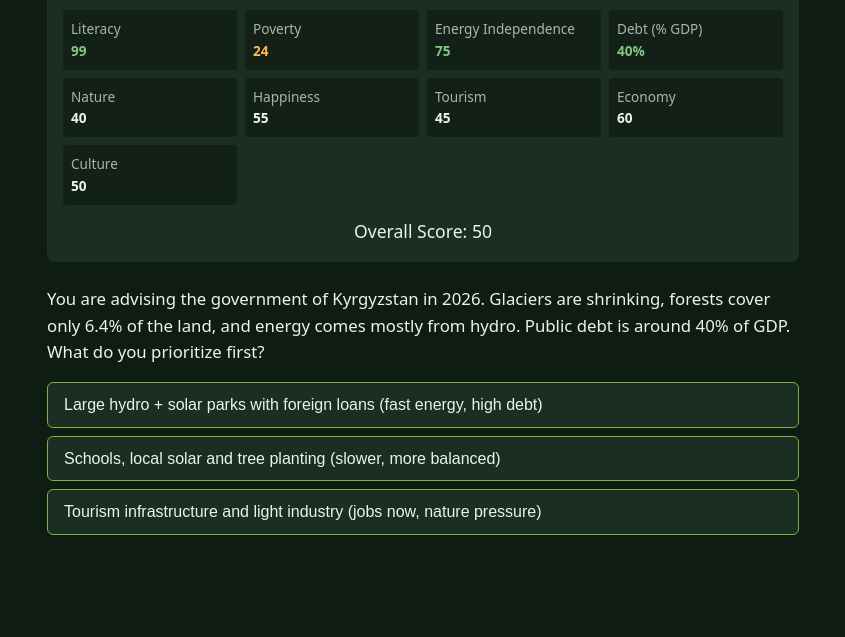
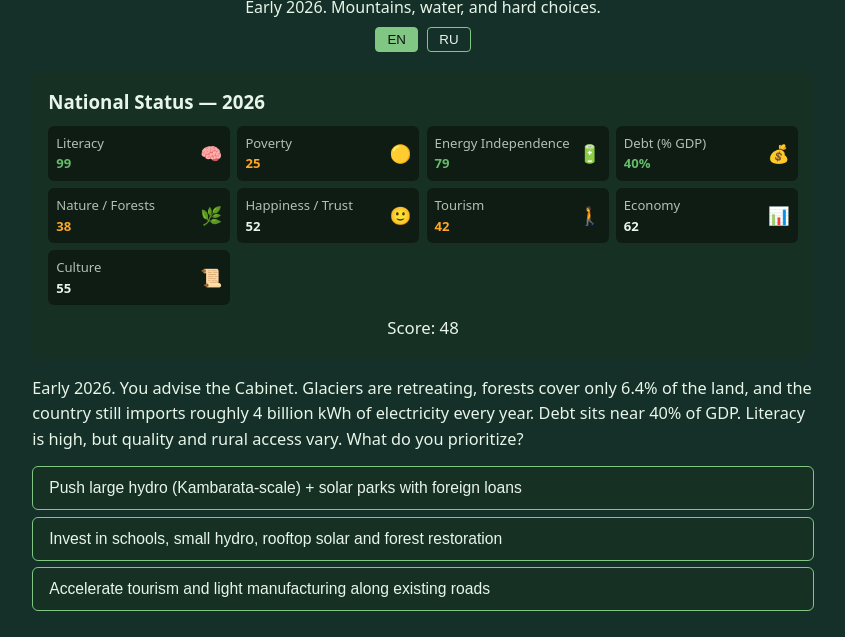
Before and after one commit to pathmaker7/cursor_hackathon_naryn, a plain HTML site: page index.html in a window 1280 px wide. Shown: the part 203-840 px from the top of the page, without its empty margins (217-1062 px from the left). Before the commit the page ends 800 px from the top, so only its background shows below. Drawn offline with Linux system fonts and the light colour scheme.

Commit message:
Realistic 2026 Kyrgyzstan stats, Kalpak prosperity visuals, stickers, leaderboard

```diff
--- a/index.html
+++ b/index.html
@@ -9,16 +9,20 @@
 <body>
   <div class="container">
     <header>
+      <div id="kalpak-area" class="kalpak-area">
+        <div id="kalpak" class="kalpak">⛰️</div>
+        <div id="prosperity-label" class="prosperity-label"></div>
+      </div>
       <h1 id="title">SolarPunk Kyrgyzstan</h1>
-      <p id="subtitle">Decisions shape the future. Repair is possible.</p>
+      <p id="subtitle">Early 2026. Decisions shape the future.</p>
       <div class="lang-switch">
         <button id="lang-en" class="lang-btn active">EN</button>
         <button id="lang-ru" class="lang-btn">RU</button>
       </div>
     </header>
 
-    <div id="stats-panel" class="stats-panel hidden">
-      <h3 id="stats-title">Current Status</h3>
+    <div id="stats-panel" class="stats-panel">
+      <h3 id="stats-title">Current Status (Early 2026)</h3>
       <div id="stats-grid" class="stats-grid"></div>
       <div id="score-display" class="score"></div>
     </div>
@@ -29,12 +33,11 @@
     <div id="game-over" class="game-over hidden">
       <h2 id="end-title">End of Path</h2>
       <p id="end-text"></p>
+      <div id="leaderboard" class="leaderboard"></div>
       <button id="restart">Restart</button>
     </div>
   </div>
 
-  <script src="https://cdn.jsdelivr.net/npm/inkjs@2.2.2/dist/ink.js"></script>
-  <script src="story.js"></script>
   <script src="main.js"></script>
 </body>
 </html>
--- a/main.js
+++ b/main.js
@@ -1,78 +1,99 @@
-// SolarPunk Kyrgyzstan - Branching Decision Simulator
-// Pure JS implementation for easy browser deploy
+// SolarPunk Kyrgyzstan — Evidence-based branching simulator
+// Starting stats grounded in early-2026 data (IMF, World Bank, national sources)
 
 const translations = {
   en: {
     title: "SolarPunk Kyrgyzstan",
-    subtitle: "Decisions shape the future. Repair is possible.",
-    statsTitle: "Status after 3 years",
-    restart: "Restart",
-    loseDebt: "Debt exceeded critical level. The country defaulted.",
-    loseLiteracy: "Literacy collapsed. The next generation is lost.",
-    loseNature: "Nature was destroyed beyond recovery.",
-    loseHappiness: "Social collapse. Trust and happiness hit zero.",
-    win: "A balanced path. Not perfect, but the mountains are still green and the lights are on.",
-    score: "Overall Score"
+    subtitle: "Early 2026. Mountains, water, and hard choices.",
+    statsTitle: "National Status",
+    restart: "Play Again",
+    loseDebt: "Debt crossed the danger zone. Creditors stopped lending. Default.",
+    loseLiteracy: "Literacy fell too far. The next generation cannot rebuild.",
+    loseNature: "Forests and glaciers are beyond recovery. The land is dying.",
+    loseHappiness: "Trust collapsed. People stopped cooperating.",
+    win: "The country held together. Not perfect, but the mountains are still green and the lights stay on.",
+    score: "Score",
+    prosperity: ["Struggling", "Stabilizing", "Growing", "Flourishing"],
+    leaderboard: "Local Leaderboard"
   },
   ru: {
     title: "СоларПанк Кыргызстан",
-    subtitle: "Решения формируют будущее. Исправление возможно.",
-    statsTitle: "Статус через 3 года",
-    restart: "Начать заново",
-    loseDebt: "Долг превысил критический уровень. Страна объявила дефолт.",
-    loseLiteracy: "Грамотность рухнула. Потеряно следующее поколение.",
-    loseNature: "Природа уничтожена без возможности восстановления.",
-    loseHappiness: "Социальный коллапс. Доверие и счастье на нуле.",
-    win: "Сбалансированный путь. Не идеально, но горы всё ещё зелёные, а свет горит.",
-    score: "Общий балл"
+    subtitle: "Начало 2026. Горы, вода и сложные решения.",
+    statsTitle: "Статус страны",
+    restart: "Играть снова",
+    loseDebt: "Долг вошёл в опасную зону. Кредиторы остановились. Дефолт.",
+    loseLiteracy: "Грамотность упала слишком низко. Следующее поколение не сможет восстановить страну.",
+    loseNature: "Леса и ледники за гранью восстановления. Земля умирает.",
+    loseHappiness: "Доверие рухнуло. Люди перестали сотрудничать.",
+    win: "Страна удержалась. Не идеально, но горы ещё зелёные, а свет горит.",
+    score: "Балл",
+    prosperity: ["Тяжело", "Стабилизация", "Рост", "Процветание"],
+    leaderboard: "Локальный рейтинг"
   }
 };
 
+// Realistic early-2026 baselines (percentages)
+// Literacy ~99.6%, national poverty ~25%, debt ~40% GDP, energy self-sufficiency ~79% (15.5/19.6), forest cover 6.4% → nature index ~38
+const BASE_STATE = {
+  literacy: 99,
+  poverty: 25,
+  energy: 79,
+  debt: 40,
+  nature: 38,
+  happiness: 52,
+  tourism: 42,
+  economy: 62,
+  culture: 55
+};
+
 const STATS = [
-  { key: "literacy", labelEn: "Literacy", labelRu: "Грамотность", min: 0, max: 100, criticalLow: 70 },
-  { key: "poverty", labelEn: "Poverty", labelRu: "Бедность", min: 0, max: 100, criticalHigh: 50 },
-  { key: "energy", labelEn: "Energy Independence", labelRu: "Энергонезависим.", min: 0, max: 100, criticalLow: 30 },
-  { key: "debt", labelEn: "Debt (% GDP)", labelRu: "Долг (% ВВП)", min: 0, max: 600, criticalHigh: 200 },
-  { key: "nature", labelEn: "Nature", labelRu: "Природа", min: 0, max: 100, criticalLow: 15 },
-  { key: "happiness", labelEn: "Happiness", labelRu: "Счастье", min: 0, max: 100, criticalLow: 20 },
-  { key: "tourism", labelEn: "Tourism", labelRu: "Туризм", min: 0, max: 100 },
-  { key: "economy", labelEn: "Economy", labelRu: "Экономика", min: 0, max: 100 },
-  { key: "culture", labelEn: "Culture", labelRu: "Культура", min: 0, max: 100 }
+  { key: "literacy", labelEn: "Literacy", labelRu: "Грамотность", criticalLow: 75, sticker: (v) => v >= 98 ? "🧠" : v >= 90 ? "📚" : v >= 80 ? "😐" : "😵" },
+  { key: "poverty", labelEn: "Poverty", labelRu: "Бедность", criticalHigh: 45, sticker: (v) => v <= 15 ? "💚" : v <= 25 ? "🟡" : "🔴" },
+  { key: "energy", labelEn: "Energy Independence", labelRu: "Энергонезависим.", criticalLow: 40, sticker: (v) => v >= 90 ? "⚡" : v >= 70 ? "🔋" : "⚠️" },
+  { key: "debt", labelEn: "Debt (% GDP)", labelRu: "Долг (% ВВП)", criticalHigh: 180, sticker: (v) => v >= 120 ? "💸" : v >= 70 ? "📉" : "💰" },
+  { key: "nature", labelEn: "Nature / Forests", labelRu: "Природа / Леса", criticalLow: 18, sticker: (v) => v >= 55 ? "🌲" : v >= 35 ? "🌿" : "🏜️" },
+  { key: "happiness", labelEn: "Happiness / Trust", labelRu: "Счастье / Доверие", criticalLow: 25, sticker: (v) => v >= 70 ? "😊" : v >= 45 ? "🙂" : "😟" },
+  { key: "tourism", labelEn: "Tourism", labelRu: "Туризм", sticker: (v) => v >= 60 ? "🏔️" : "🚶" },
+  { key: "economy", labelEn: "Economy", labelRu: "Экономика", sticker: (v) => v >= 70 ? "📈" : v >= 50 ? "📊" : "📉" },
+  { key: "culture", labelEn: "Culture", labelRu: "Культура", sticker: (v) => v >= 65 ? "🎭" : "📜" }
 ];
 
 let lang = "en";
 let state = {};
 let year = 2026;
 let score = 0;
-let history = [];
+let currentScene = "start";
 
 function initState() {
-  state = {
-    literacy: 99,
-    poverty: 24,
-    energy: 75,
-    debt: 40,
-    nature: 40,
-    happiness: 55,
-    tourism: 45,
-    economy: 60,
-    culture: 50
-  };
+  state = { ...BASE_STATE };
   year = 2026;
-  score = 50;
-  history = [];
+  score = 48;
+  currentScene = "start";
+  document.body.className = "";
 }
 
 function getText(key) {
   return translations[lang][key] || key;
 }
 
-function updateUI() {
-  document.getElementById("title").textContent = getText("title");
-  document.getElementById("subtitle").textContent = getText("subtitle");
-  document.getElementById("stats-title").textContent = getText("statsTitle");
-  document.getElementById("restart").textContent = getText("restart");
-  renderStats();
+function prosperityLevel() {
+  const avg = (state.nature + state.happiness + state.energy + (100 - state.poverty) + Math.max(0, 100 - state.debt / 2)) / 5;
+  if (avg >= 70) return 3;
+  if (avg >= 55) return 2;
+  if (avg >= 40) return 1;
+  return 0;
+}
+
+function updateVisuals() {
+  const level = prosperityLevel();
+  const kalpak = document.getElementById("kalpak");
+  const label = document.getElementById("prosperity-label");
+  kalpak.className = "kalpak level-" + level;
+  label.textContent = getText("prosperity")[level];
+  document.body.className = "prosper-" + level;
+  // Kalpak gets greener / more golden as country prospers
+  if (level >= 2) kalpak.textContent = "🏔️";
+  else kalpak.textContent = "⛰️";
 }
 
 function renderStats() {
@@ -83,130 +104,143 @@
     let cls = "";
     if (s.criticalLow && val < s.criticalLow) cls = "bad";
     else if (s.criticalHigh && val > s.criticalHigh) cls = "bad";
-    else if (val > 70 || (s.key === "poverty" && val < 20) || (s.key === "debt" && val < 50)) cls = "good";
-    else if (val < 40) cls = "warn";
+    else if ((s.key === "poverty" && val < 20) || (s.key === "debt" && val < 55) || val > 75) cls = "good";
+    else if (val < 45) cls = "warn";
     const label = lang === "ru" ? s.labelRu : s.labelEn;
-    grid.innerHTML += `<div class="stat ${cls}"><div class="label">${label}</div><div class="value">${val}${s.key === "debt" ? "%" : ""}</div></div>`;
+    const sticker = s.sticker ? s.sticker(val) : "";
+    const unit = s.key === "debt" ? "%" : "";
+    grid.innerHTML += `<div class="stat ${cls}"><div><div class="label">${label}</div><div class="value">${val}${unit}</div></div><span class="sticker">${sticker}</span></div>`;
   });
   document.getElementById("score-display").textContent = `${getText("score")}: ${score}`;
-  document.getElementById("stats-panel").classList.remove("hidden");
-}
-
-function checkLose() {
-  if (state.debt >= 200) return getText("loseDebt");
-  if (state.literacy <= 70) return getText("loseLiteracy");
-  if (state.nature <= 15) return getText("loseNature");
-  if (state.happiness <= 20) return getText("loseHappiness");
-  return null;
+  document.getElementById("stats-title").textContent = `${getText("statsTitle")} — ${year}`;
+  updateVisuals();
 }
 
 function applyEffects(effects) {
   for (const [k, v] of Object.entries(effects)) {
-    if (state[k] !== undefined) state[k] = Math.max(0, Math.min(k === "debt" ? 600 : 100, state[k] + v));
+    if (state[k] !== undefined) {
+      const max = k === "debt" ? 600 : 100;
+      state[k] = Math.max(0, Math.min(max, state[k] + v));
+    }
   }
-  // Simple score: average of good stats minus bad ones
   const good = (state.literacy + state.energy + state.nature + state.happiness + state.tourism + state.economy + state.culture) / 7;
-  const bad = (state.poverty + Math.min(state.debt, 100)) / 2;
-  score = Math.round(good - bad * 0.4);
+  const bad = (state.poverty * 0.6 + Math.min(state.debt, 150) * 0.25);
+  score = Math.max(0, Math.round(good - bad * 0.35));
+}
+
+function checkLose() {
+  if (state.debt >= 180) return getText("loseDebt");
+  if (state.literacy <= 75) return getText("loseLiteracy");
+  if (state.nature <= 18) return getText("loseNature");
+  if (state.happiness <= 25) return getText("loseHappiness");
+  return null;
+}
+
+function saveScore() {
+  const board = JSON.parse(localStorage.getItem("solarpunk_kg_scores") || "[]");
+  board.push({ score, year, date: new Date().toISOString().slice(0, 10) });
+  board.sort((a, b) => b.score - a.score);
+  localStorage.setItem("solarpunk_kg_scores", JSON.stringify(board.slice(0, 10)));
+  return board.slice(0, 5);
+}
+
+function showLeaderboard() {
+  const top = saveScore();
+  const el = document.getElementById("leaderboard");
+  if (!top.length) { el.innerHTML = ""; return; }
+  let html = `<h4>${getText("leaderboard")}</h4><ol>`;
+  top.forEach(e => html += `<li>${e.score} pts (${e.year})</li>`);
+  html += "</ol>";
+  el.innerHTML = html;
 }
 
 const scenes = {
   start: {
     text: {
-      en: "You are advising the government of Kyrgyzstan in 2026. Glaciers are shrinking, forests cover only 6.4% of the land, and energy comes mostly from hydro. Public debt is around 40% of GDP. What do you prioritize first?",
-      ru: "Вы советуете правительству Кыргызстана в 2026 году. Ледники тают, леса покрывают лишь 6,4% территории, энергия в основном от ГЭС. Государственный долг около 40% ВВП. Что приоритетнее?"
+      en: "Early 2026. You advise the Cabinet. Glaciers are retreating, forests cover only 6.4% of the land, and the country still imports roughly 4 billion kWh of electricity every year. Debt sits near 40% of GDP. Literacy is high, but quality and rural access vary. What do you prioritize?",
+      ru: "Начало 2026. Вы советуете Кабинету. Ледники отступают, леса занимают лишь 6,4% территории, страна ежегодно импортирует около 4 млрд кВт·ч электроэнергии. Долг около 40% ВВП. Грамотность высокая, но качество и доступ в сёлах различаются. Что в приоритете?"
     },
     choices: [
       {
-        text: { en: "Large hydro + solar parks with foreign loans (fast energy, high debt)", ru: "Крупные ГЭС + солнечные парки на иностранные кредиты (быстрая энергия, большой долг)" },
-        effects: { energy: 18, debt: 25, nature: -12, happiness: -6, economy: 8 },
-        next: "year3"
+        text: { en: "Push large hydro (Kambarata-scale) + solar parks with foreign loans", ru: "Крупные ГЭС (масштаб Камбараты) + солнечные парки на иностранные кредиты" },
+        effects: { energy: 14, debt: 22, nature: -10, happiness: -5, economy: 7 },
+        next: "y2029"
       },
       {
-        text: { en: "Schools, local solar and tree planting (slower, more balanced)", ru: "Школы, локальная солнечная энергия и посадка деревьев (медленнее, сбалансированнее)" },
-        effects: { literacy: 1, nature: 8, energy: 6, debt: 4, happiness: 7, culture: 4 },
-        next: "year3"
+        text: { en: "Invest in schools, small hydro, rooftop solar and forest restoration", ru: "Инвестировать в школы, малые ГЭС, крышную солнечную энергию и восстановление лесов" },
+        effects: { literacy: 1, nature: 7, energy: 5, debt: 5, happiness: 6, culture: 3 },
+        next: "y2029"
       },
       {
-        text: { en: "Tourism infrastructure and light industry (jobs now, nature pressure)", ru: "Туристическая инфраструктура и лёгкая промышленность (работа сейчас, давление на природу)" },
-        effects: { tourism: 15, economy: 10, nature: -6, debt: 8, happiness: 4, poverty: -5 },
-        next: "year3"
+        text: { en: "Accelerate tourism and light manufacturing along existing roads", ru: "Ускорить туризм и лёгкую промышленность вдоль существующих дорог" },
+        effects: { tourism: 14, economy: 9, nature: -5, debt: 7, poverty: -4, happiness: 3 },
+        next: "y2029"
       }
     ]
   },
-  year3: {
+  y2029: {
     text: {
-      en: "Three years later. The consequences of your first choice are visible.",
-      ru: "Три года спустя. Последствия первого выбора уже видны."
+      en: "2029. Three years have passed. The first consequences are visible in the numbers and on the ground.",
+      ru: "2029. Прошло три года. Первые последствия видны в цифрах и на земле."
     },
     choices: [
       {
-        text: { en: "Double down on the previous path", ru: "Удвоить ставку на предыдущий путь" },
-        effects: { energy: 5, debt: 10, nature: -5 },
-        next: "year6"
+        text: { en: "Double down on the same strategy", ru: "Удвоить ставку на ту же стратегию" },
+        effects: { energy: 6, debt: 12, nature: -6, economy: 4 },
+        next: "y2032"
       },
       {
-        text: { en: "Try to repair earlier damage (slower growth)", ru: "Попытаться исправить ранний ущерб (рост медленнее)" },
-        effects: { nature: 6, happiness: 5, debt: 3, literacy: 1 },
-        next: "year6"
+        text: { en: "Open a repair window: restore damaged land and renegotiate terms", ru: "Окно ремонта: восстановить повреждённые земли и пересмотреть условия" },
+        effects: { nature: 8, happiness: 5, debt: 4, literacy: 1 },
+        next: "y2032"
       },
       {
-        text: { en: "Focus on education and culture to stabilize society", ru: "Сфокусироваться на образовании и культуре для стабильности общества" },
-        effects: { literacy: 2, culture: 8, happiness: 6, economy: -2 },
-        next: "year6"
+        text: { en: "Shift budget toward education quality and cultural programs", ru: "Перенаправить бюджет на качество образования и культурные программы" },
+        effects: { literacy: 2, culture: 7, happiness: 6, economy: -1 },
+        next: "y2032"
       }
     ]
   },
-  year6: {
+  y2032: {
     text: {
-      en: "Another three years. The country is at a crossroads.",
-      ru: "Ещё три года. Страна на перепутье."
+      en: "2032. Another three years. Water timing is shifting. Neighbors are watching the rivers. People are watching the lights.",
+      ru: "2032. Ещё три года. Сроки воды меняются. Соседи смотрят на реки. Люди смотрят на свет."
     },
     choices: [
       {
-        text: { en: "Accept more external financing for big projects", ru: "Принять ещё внешнее финансирование для крупных проектов" },
-        effects: { debt: 20, energy: 10, economy: 6, nature: -8 },
+        text: { en: "Take more external financing for remaining big projects", ru: "Взять ещё внешнее финансирование для оставшихся крупных проектов" },
+        effects: { debt: 18, energy: 9, economy: 5, nature: -7 },
         next: "end"
       },
       {
-        text: { en: "Protect remaining nature and invest in people", ru: "Защитить оставшуюся природу и инвестировать в людей" },
-        effects: { nature: 10, literacy: 2, happiness: 8, debt: 2 },
+        text: { en: "Protect remaining forests and invest in people and local grids", ru: "Защитить оставшиеся леса и инвестировать в людей и локальные сети" },
+        effects: { nature: 9, literacy: 1, happiness: 7, debt: 3 },
         next: "end"
       },
       {
-        text: { en: "Balance everything carefully", ru: "Аккуратно сбалансировать всё" },
-        effects: { energy: 4, nature: 3, happiness: 4, economy: 3, debt: 5 },
+        text: { en: "Careful balance: modest infrastructure + education + nature buffers", ru: "Осторожный баланс: скромная инфраструктура + образование + природные буферы" },
+        effects: { energy: 4, nature: 4, happiness: 4, economy: 3, debt: 6 },
         next: "end"
       }
     ]
   }
 };
 
-let currentScene = "start";
-
 function showScene() {
   const scene = scenes[currentScene];
-  const storyEl = document.getElementById("story");
+  document.getElementById("story").innerHTML = `<p>${scene.text[lang]}</p>`;
   const choicesEl = document.getElementById("choices");
-  storyEl.innerHTML = `<p>${scene.text[lang]}</p>`;
   choicesEl.innerHTML = "";
-  scene.choices.forEach((c, i) => {
+  scene.choices.forEach(c => {
     const btn = document.createElement("button");
     btn.textContent = c.text[lang];
     btn.onclick = () => {
       applyEffects(c.effects);
       year += 3;
-      history.push(c.text[lang]);
       const lose = checkLose();
-      if (lose) {
-        endGame(lose);
-        return;
-      }
+      if (lose) { endGame(lose); return; }
       currentScene = c.next;
-      if (currentScene === "end") {
-        endGame(getText("win"));
-        return;
-      }
+      if (currentScene === "end") { endGame(getText("win")); return; }
       showScene();
       renderStats();
     };
@@ -220,19 +254,36 @@
   document.getElementById("choices").innerHTML = "";
   document.getElementById("end-title").textContent = lang === "ru" ? "Конец пути" : "End of Path";
   document.getElementById("end-text").textContent = msg;
+  showLeaderboard();
   document.getElementById("game-over").classList.remove("hidden");
 }
 
 function restart() {
   initState();
-  currentScene = "start";
   document.getElementById("game-over").classList.add("hidden");
   showScene();
 }
 
-document.getElementById("lang-en").onclick = () => { lang = "en"; document.querySelectorAll(".lang-btn").forEach(b => b.classList.remove("active")); document.getElementById("lang-en").classList.add("active"); updateUI(); showScene(); };
-document.getElementById("lang-ru").onclick = () => { lang = "ru"; document.querySelectorAll(".lang-btn").forEach(b => b.classList.remove("active")); document.getElementById("lang-ru").classList.add("active"); updateUI(); showScene(); };
+document.getElementById("lang-en").onclick = () => {
+  lang = "en";
+  document.querySelectorAll(".lang-btn").forEach(b => b.classList.remove("active"));
+  document.getElementById("lang-en").classList.add("active");
+  updateUI(); showScene();
+};
+document.getElementById("lang-ru").onclick = () => {
+  lang = "ru";
+  document.querySelectorAll(".lang-btn").forEach(b => b.classList.remove("active"));
+  document.getElementById("lang-ru").classList.add("active");
+  updateUI(); showScene();
+};
 document.getElementById("restart").onclick = restart;
+
+function updateUI() {
+  document.getElementById("title").textContent = getText("title");
+  document.getElementById("subtitle").textContent = getText("subtitle");
+  document.getElementById("restart").textContent = getText("restart");
+  renderStats();
+}
 
 initState();
 updateUI();
--- a/style.css
+++ b/style.css
@@ -1,12 +1,12 @@
 :root {
-  --bg: #0f1c14;
-  --card: #1a2e22;
+  --bg: #0d1a12;
+  --card: #163024;
   --text: #e8f5e9;
-  --accent: #7cb342;
+  --accent: #81c784;
   --accent2: #ffd54f;
-  --danger: #e57373;
-  --good: #81c784;
-  --warn: #ffb74d;
+  --danger: #ef5350;
+  --good: #66bb6a;
+  --warn: #ffa726;
 }
 
 * { box-sizing: border-box; margin: 0; padding: 0; }
@@ -15,92 +15,73 @@
   font-family: system-ui, -apple-system, sans-serif;
   background: var(--bg);
   color: var(--text);
-  line-height: 1.6;
+  line-height: 1.55;
   min-height: 100vh;
+  transition: background 0.6s;
 }
 
-.container {
-  max-width: 800px;
-  margin: 0 auto;
-  padding: 1.5rem;
+body.prosper-1 { background: #0f2218; }
+body.prosper-2 { background: #143028; }
+body.prosper-3 { background: #1a3a2a; }
+
+.container { max-width: 820px; margin: 0 auto; padding: 1.2rem; }
+
+header { text-align: center; margin-bottom: 1.2rem; }
+
+.kalpak-area { margin-bottom: 0.5rem; }
+.kalpak {
+  font-size: 3.5rem;
+  transition: all 0.5s;
+  filter: grayscale(0.4);
 }
+.kalpak.level-1 { font-size: 3.8rem; filter: grayscale(0.2); }
+.kalpak.level-2 { font-size: 4.2rem; filter: none; }
+.kalpak.level-3 { font-size: 4.8rem; filter: none; text-shadow: 0 0 20px #ffd54f; }
 
-header {
-  text-align: center;
-  margin-bottom: 1.5rem;
+.prosperity-label { font-size: 0.85rem; opacity: 0.8; margin-top: 0.2rem; }
+
+h1 { font-size: 1.7rem; color: var(--accent2); }
+.lang-switch { margin-top: 0.4rem; }
+.lang-btn {
+  background: transparent; border: 1px solid var(--accent); color: var(--text);
+  padding: 0.25rem 0.7rem; margin: 0 0.15rem; cursor: pointer; border-radius: 4px;
 }
-
-h1 { font-size: 1.8rem; color: var(--accent2); }
-.lang-switch { margin-top: 0.5rem; }
-.lang-btn {
-  background: transparent;
-  border: 1px solid var(--accent);
-  color: var(--text);
-  padding: 0.3rem 0.8rem;
-  margin: 0 0.2rem;
-  cursor: pointer;
-  border-radius: 4px;
-}
-.lang-btn.active { background: var(--accent); color: #000; }
+.lang-btn.active { background: var(--accent); color: #111; }
 
 .stats-panel {
-  background: var(--card);
-  border-radius: 8px;
-  padding: 1rem;
-  margin-bottom: 1.5rem;
+  background: var(--card); border-radius: 10px; padding: 1rem; margin-bottom: 1.2rem;
 }
 .stats-grid {
-  display: grid;
-  grid-template-columns: repeat(auto-fit, minmax(160px, 1fr));
-  gap: 0.5rem;
-  margin: 0.8rem 0;
+  display: grid; grid-template-columns: repeat(auto-fit, minmax(150px, 1fr));
+  gap: 0.45rem; margin: 0.6rem 0;
 }
 .stat {
-  background: #122018;
-  padding: 0.5rem;
-  border-radius: 4px;
-  font-size: 0.85rem;
+  background: #0e1c14; padding: 0.45rem 0.5rem; border-radius: 6px; font-size: 0.82rem;
+  display: flex; justify-content: space-between; align-items: center;
 }
-.stat .label { opacity: 0.7; }
-.stat .value { font-weight: bold; }
+.stat .label { opacity: 0.75; }
+.stat .value { font-weight: 700; }
+.stat .sticker { font-size: 1.1rem; margin-left: 0.3rem; }
 .stat.good .value { color: var(--good); }
 .stat.warn .value { color: var(--warn); }
 .stat.bad .value { color: var(--danger); }
-.score { text-align: center; font-size: 1.1rem; margin-top: 0.5rem; }
+.score { text-align: center; font-size: 1.05rem; margin-top: 0.4rem; }
 
-.story p {
-  margin-bottom: 1rem;
-  font-size: 1.05rem;
+.story p { margin-bottom: 0.9rem; font-size: 1.02rem; }
+.choices button {
+  display: block; width: 100%; text-align: left;
+  background: var(--card); border: 1px solid var(--accent); color: var(--text);
+  padding: 0.75rem 1rem; margin: 0.4rem 0; border-radius: 6px; cursor: pointer; font-size: 0.98rem;
 }
-.choices button {
-  display: block;
-  width: 100%;
-  text-align: left;
-  background: var(--card);
-  border: 1px solid var(--accent);
-  color: var(--text);
-  padding: 0.8rem 1rem;
-  margin: 0.5rem 0;
-  border-radius: 6px;
-  cursor: pointer;
-  font-size: 1rem;
-}
-.choices button:hover { background: #234; }
+.choices button:hover { background: #1e3a2c; }
 
 .game-over {
-  text-align: center;
-  padding: 2rem;
-  background: var(--card);
-  border-radius: 8px;
+  text-align: center; padding: 1.5rem; background: var(--card); border-radius: 10px;
 }
 .game-over button {
-  margin-top: 1rem;
-  padding: 0.6rem 1.5rem;
-  background: var(--accent);
-  border: none;
-  border-radius: 4px;
-  cursor: pointer;
-  font-weight: bold;
+  margin-top: 1rem; padding: 0.55rem 1.4rem; background: var(--accent);
+  border: none; border-radius: 4px; cursor: pointer; font-weight: bold;
 }
-
+.leaderboard { margin-top: 1rem; font-size: 0.9rem; text-align: left; max-width: 400px; margin-left: auto; margin-right: auto; }
+.leaderboard ol { padding-left: 1.2rem; }
 .hidden { display: none; }
```
Also changed, not shown: README.md.
